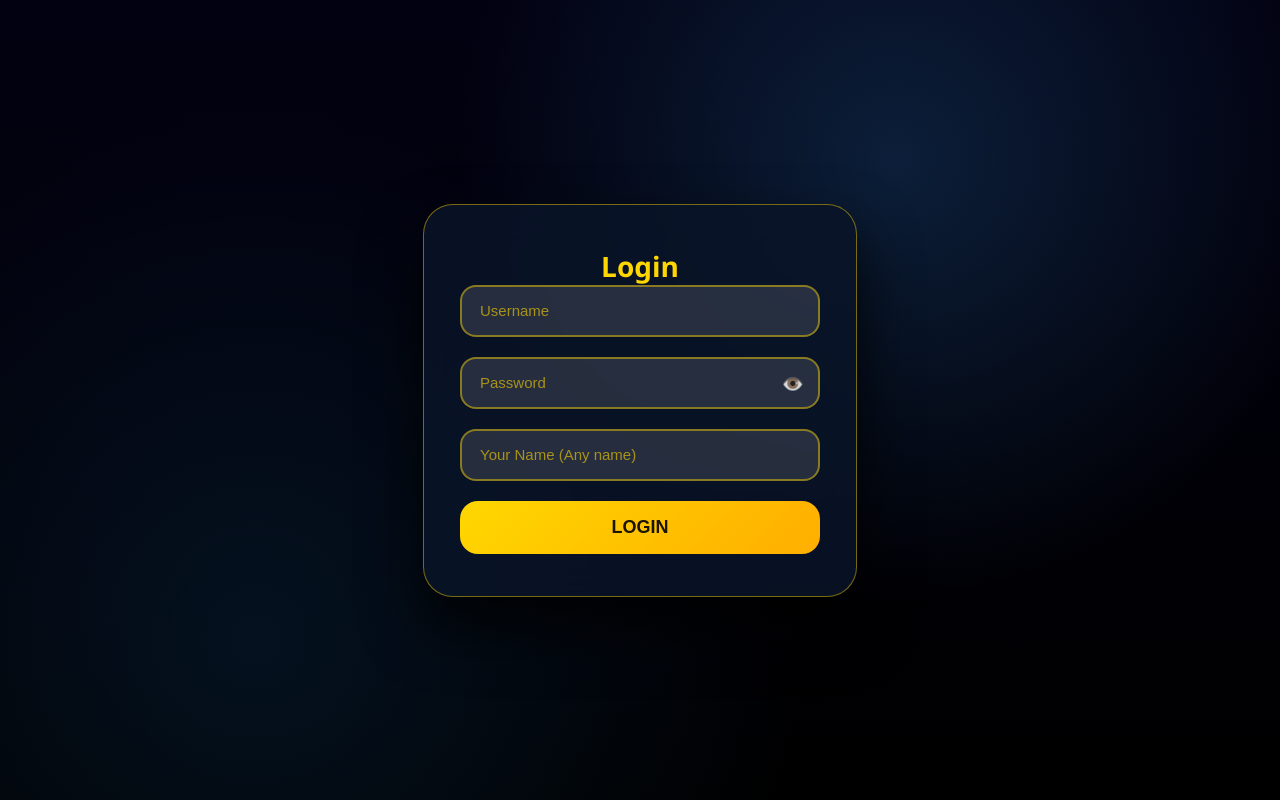
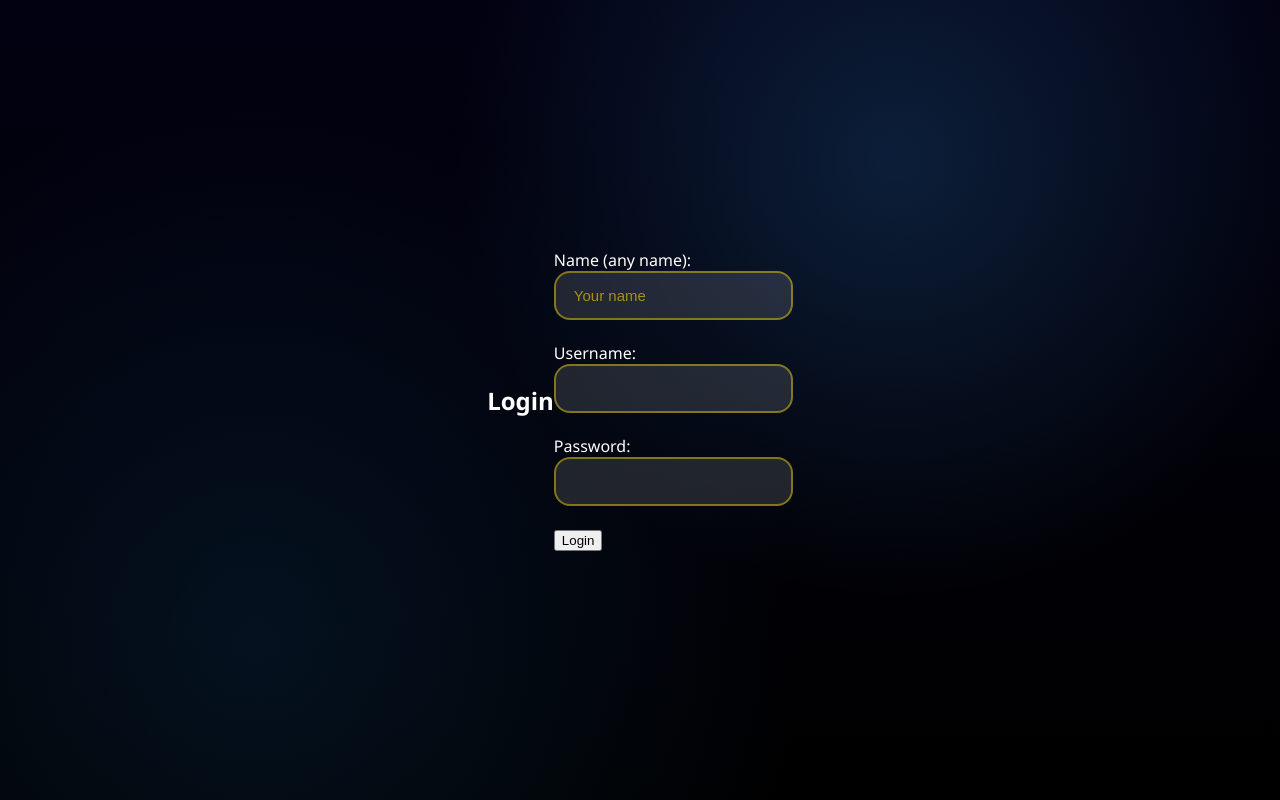
Before and after one commit to Pawankumar1908/telugu-annotator, a Python web app: template templates/login.html in a window 1280 px wide. Run offline with Jinja, Linux system fonts and the light colour scheme; the template is opened without the code that fills it, so the values that code supplies are empty.

Commit message:
Update login.html

```diff
--- a/templates/login.html
+++ b/templates/login.html
@@ -2,71 +2,31 @@
 <html lang="en">
 <head>
     <meta charset="UTF-8">
-    <title>Login | Telugu Annotator</title>
+    <title>Login</title>
 
-    <!-- IMPORTANT: Flask static CSS -->
+    <!-- CSS MUST BE INSIDE HEAD -->
     <link rel="stylesheet" href="{{ url_for('static', filename='style.css') }}">
-
-    <meta name="viewport" content="width=device-width, initial-scale=1.0">
 </head>
-
 <body>
 
-<div class="cosmic-card login-card">
-
-    <h2 class="user-name">Login</h2>
+    <h2>Login</h2>
 
     {% if error %}
-        <div class="login-error">{{ error }}</div>
+        <p style="color:red;">{{ error }}</p>
     {% endif %}
 
     <form method="POST" action="/">
+        <label>Name (any name):</label><br>
+        <input type="text" name="name" placeholder="Your name"><br><br>
 
-        <!-- USERNAME -->
-        <input
-            type="text"
-            name="username"
-            placeholder="Username"
-            required
-            autocomplete="off"
-        >
+        <label>Username:</label><br>
+        <input type="text" name="username" required><br><br>
 
-        <!-- PASSWORD -->
-        <div class="password-row">
-            <input
-                type="password"
-                name="password"
-                id="password"
-                placeholder="Password"
-                required
-            >
-            <span class="eye" onclick="togglePassword()">👁️</span>
-        </div>
+        <label>Password:</label><br>
+        <input type="password" name="password" required><br><br>
 
-        <!-- ANNOTATOR NAME -->
-        <input
-            type="text"
-            name="annotator"
-            placeholder="Your Name (Any name)"
-            required
-            autocomplete="off"
-        >
-
-        <!-- SUBMIT -->
-        <button type="submit" class="submit-btn">
-            LOGIN
-        </button>
-
+        <button type="submit">Login</button>
     </form>
-
-</div>
-
-<script>
-function togglePassword() {
-    const pwd = document.getElementById("password");
-    pwd.type = pwd.type === "password" ? "text" : "password";
-}
-</script>
 
 </body>
 </html>
```
